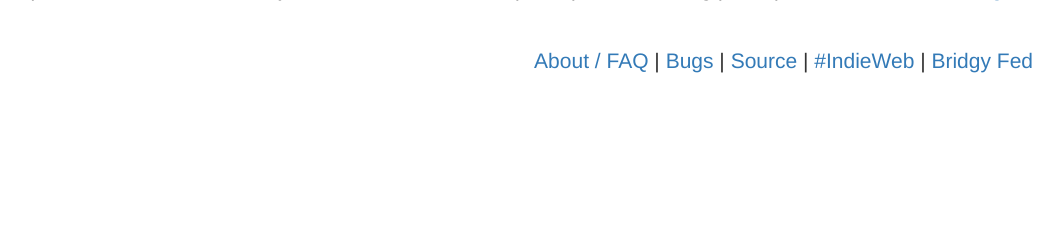
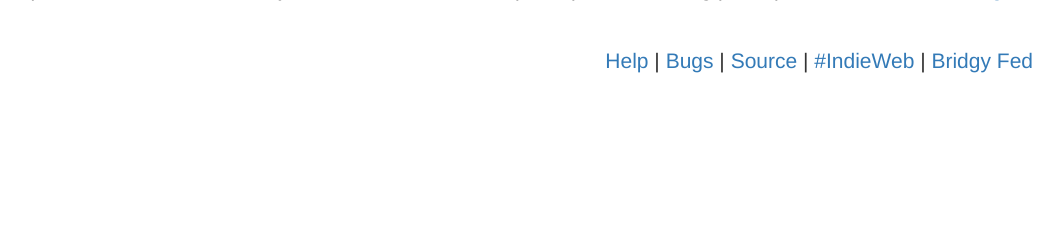
Before and after one commit to snarfed/bridgy, a Python web app: template templates/index.html in a window 1280 px wide. Shown: the part 526-768 px from the top of the page, without its empty margins (177-1240 px from the left). Run offline with Jinja, Linux system fonts and the light colour scheme; the template is opened without the code that fills it, so the values that code supplies are empty; some libraries are stand-ins or nearby versions.

Commit message:
html template tweak: About / FAQ => Help

```diff
--- a/templates/base.html
+++ b/templates/base.html
@@ -66,7 +66,7 @@ Likes, retweets, mentions, cross-posting, <a href="/about">and more...</a>
 {% endblock %}
 
 <div id="footer">
-  <a href="/about">About / FAQ</a>
+  <a href="/about">Help</a>
   | <a href="https://github.com/snarfed/bridgy/issues">Bugs</a>
   | <a href="https://github.com/snarfed/bridgy">Source</a>
   | <a href="https://indieweb.org/">#IndieWeb</a>
```
